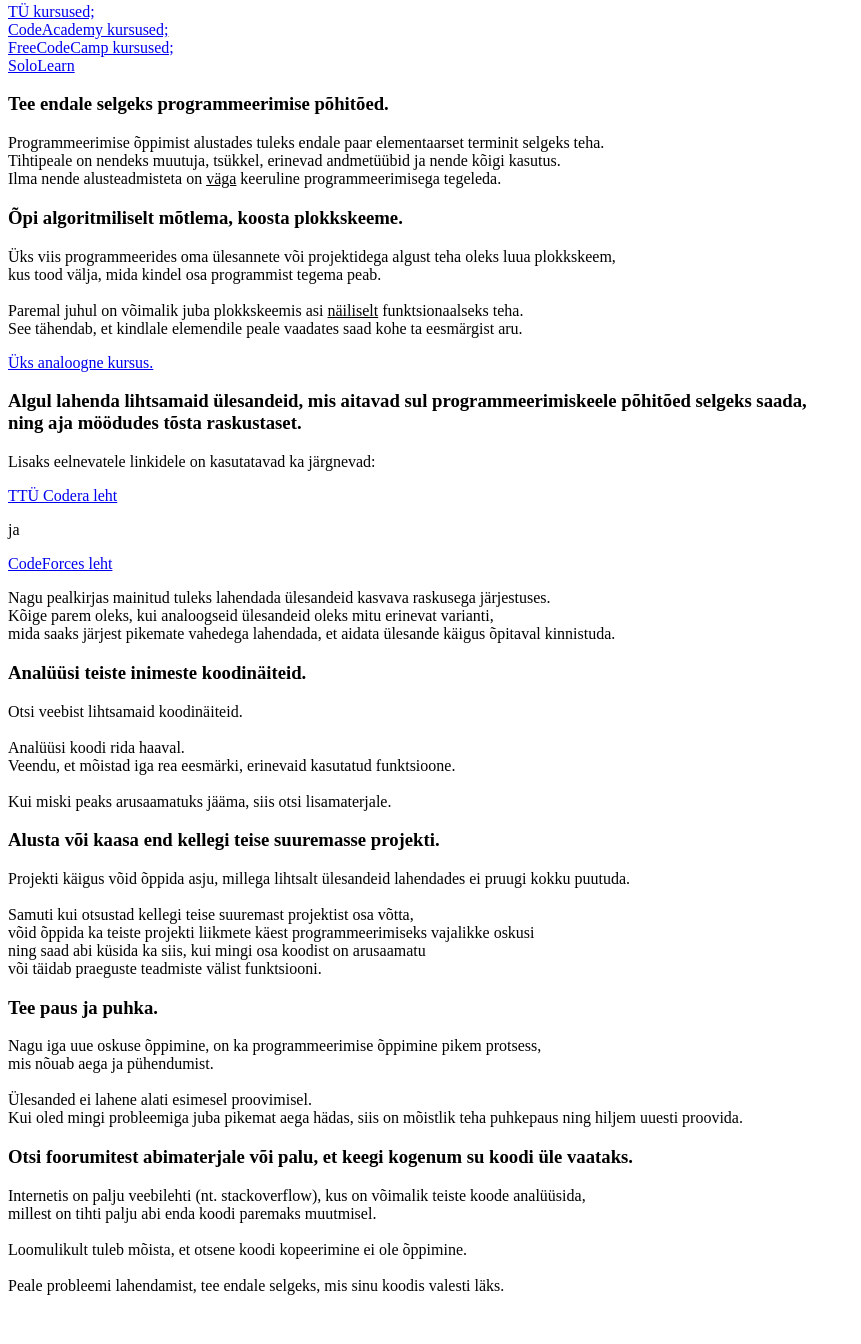
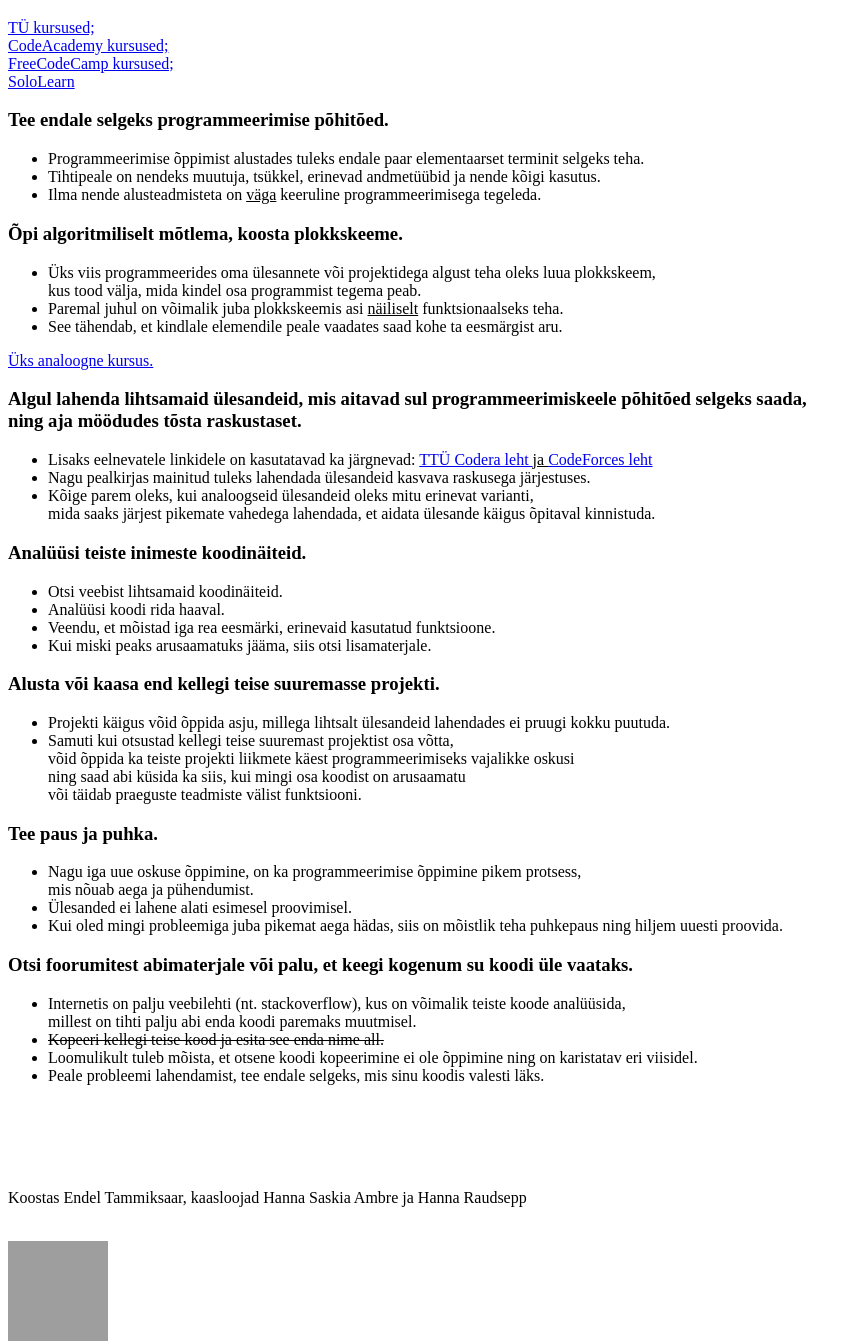
Before and after one commit to homeworktests27/homeworktests27.github.io, a plain HTML site: page index.html in a window 1280 px wide. Shown: the part 564-1908 px from the top of the page, without its empty margins (0-861 px from the left). Drawn offline with Linux system fonts and the light colour scheme; grey boxes are pictures that could not be loaded.

Commit message:
Update index.html

```diff
--- a/index.html
+++ b/index.html
@@ -24,11 +24,12 @@
     <li> Vali endale programmeerimiskeel, mis võimaldab kõige paremini sinu eesmärke ellu viia. </li>
   </ul>
   <h3> Liitu kursusega, kus saad õppida ja läbi teha ülesandeid oma valitud keeles. </h3>
-  <p> Nagu pealkiri ütleb, on soovitatav läbida algselt programmeerimise algkursuseid, et saada idee,
-    <br> kuidas see aine üldse välja näeb.
-    <br>Kursusega liitumisel õpid asju kindla struktuuri järgi.
-    <br> Sellest võib inimesel, kes pole programmeerimisega varem kokku puutunud palju kasu olla.
-    <br>
+  <ul>
+    <li> Nagu pealkiri ütleb, on soovitatav läbida algselt programmeerimise algkursuseid, et saada idee,
+      <br> kuidas see aine üldse välja näeb. </li>
+    <li> Kursusega liitumisel õpid asju kindla struktuuri järgi. </li>
+    <li> Sellest võib inimesel, kes pole programmeerimisega varem kokku puutunud palju kasu olla. </li>
+  </ul>
     <br> Soovitatavad kursused:</p>
   <a href="https://courses.cs.ut.ee/2018/progmaa/fall"> TÜ kursused; </a>
   <br>
@@ -38,52 +39,60 @@
   <br>
   <a href="https://www.sololearn.com/"> SoloLearn </a>
   <h3> Tee endale selgeks programmeerimise põhitõed. </h3>
-  <p> Programmeerimise õppimist alustades tuleks endale paar elementaarset terminit selgeks teha.
-    <br>Tihtipeale on nendeks muutuja, tsükkel, erinevad andmetüübid ja nende kõigi kasutus.
-    <br> Ilma nende alusteadmisteta on <ins>väga</ins> keeruline programmeerimisega tegeleda. </p>
+  <ul>
+    <li> Programmeerimise õppimist alustades tuleks endale paar elementaarset terminit selgeks teha. </li>
+    <li> Tihtipeale on nendeks muutuja, tsükkel, erinevad andmetüübid ja nende kõigi kasutus. </li>
+    <li> Ilma nende alusteadmisteta on <ins>väga</ins> keeruline programmeerimisega tegeleda. </li>
+  </ul>
   <h3> Õpi algoritmiliselt mõtlema, koosta plokkskeeme. </h3>
-  <p> Üks viis programmeerides oma ülesannete või projektidega algust teha oleks luua plokkskeem,
-    <br> kus tood välja, mida kindel osa programmist tegema peab.
-    <br>
-    <br> Paremal juhul on võimalik juba plokkskeemis asi <ins>näiliselt</ins> funktsionaalseks teha.
-  <br> See tähendab, et kindlale elemendile peale vaadates saad kohe ta eesmärgist aru. </p>
+  <ul>
+    <li> Üks viis programmeerides oma ülesannete või projektidega algust teha oleks luua plokkskeem,
+      <br> kus tood välja, mida kindel osa programmist tegema peab.</li>
+    <li> Paremal juhul on võimalik juba plokkskeemis asi <ins>näiliselt</ins> funktsionaalseks teha.</li>
+    <li> See tähendab, et kindlale elemendile peale vaadates saad kohe ta eesmärgist aru. </li>
+  </ul>
   <a href="https://courses.cs.ut.ee/MTAT.03.100/2012_fall/uploads/opik/04_algoritmid.html"> Üks analoogne kursus. </a>
   <h3>Algul lahenda lihtsamaid ülesandeid, mis aitavad sul programmeerimiskeele põhitõed selgeks saada,
     <br> ning aja möödudes tõsta raskustaset.</h3>
-  <p> Lisaks eelnevatele linkidele on kasutatavad ka järgnevad: </p>
-  <a href="https://codera.cs.ttu.ee/"> TTÜ Codera leht </a>
-  <p> ja </p>
-  <a href="https://codeforces.com/"> CodeForces leht </a>
-  <p> Nagu pealkirjas mainitud tuleks lahendada ülesandeid kasvava raskusega järjestuses.
-    <br> Kõige parem oleks, kui analoogseid ülesandeid oleks mitu erinevat varianti,
-    <br> mida saaks järjest pikemate vahedega lahendada, et aidata ülesande käigus õpitaval kinnistuda.
+  <ul>
+    <li> Lisaks eelnevatele linkidele on kasutatavad ka järgnevad:
+    <a href="https://codera.cs.ttu.ee/"> TTÜ Codera leht </a>
+    <ins> ja </ins>
+      <a href="https://codeforces.com/"> CodeForces leht </a> </li>
+    <li> Nagu pealkirjas mainitud tuleks lahendada ülesandeid kasvava raskusega järjestuses. </li>
+    <li> Kõige parem oleks, kui analoogseid ülesandeid oleks mitu erinevat varianti,
+    <br> mida saaks järjest pikemate vahedega lahendada, et aidata ülesande käigus õpitaval kinnistuda.</li>
+  </ul>
   <h3> Analüüsi teiste inimeste koodinäiteid. </h3>
-  <p> Otsi veebist lihtsamaid koodinäiteid.
-    <br>
-    <br> Analüüsi koodi rida haaval.
-    <br> Veendu, et mõistad iga rea eesmärki, erinevaid kasutatud funktsioone.
-    <br>
-    <br> Kui miski peaks arusaamatuks jääma, siis otsi lisamaterjale.</p>
+  <ul>
+    <li> Otsi veebist lihtsamaid koodinäiteid. </li>
+    <li> Analüüsi koodi rida haaval.</li>
+    <li> Veendu, et mõistad iga rea eesmärki, erinevaid kasutatud funktsioone.</li>
+    <li> Kui miski peaks arusaamatuks jääma, siis otsi lisamaterjale.</li>
+  </ul>
   <h3> Alusta või kaasa end kellegi teise suuremasse projekti. </h3>
-  <p> Projekti käigus võid õppida asju, millega lihtsalt ülesandeid lahendades ei pruugi kokku puutuda.
-    <br>
-    <br> Samuti kui otsustad kellegi teise suuremast projektist osa võtta,
+  <ul>
+    <li> Projekti käigus võid õppida asju, millega lihtsalt ülesandeid lahendades ei pruugi kokku puutuda.</li>
+    <li> Samuti kui otsustad kellegi teise suuremast projektist osa võtta,
     <br> võid õppida ka teiste projekti liikmete käest programmeerimiseks vajalikke oskusi
     <br> ning saad abi küsida ka siis, kui mingi osa koodist on arusaamatu
-    <br> või täidab praeguste teadmiste välist funktsiooni. </p>
+    <br> või täidab praeguste teadmiste välist funktsiooni. </li>
+  </ul>
   <h3> Tee paus ja puhka. </h3>
-  <p> Nagu iga uue oskuse õppimine, on ka programmeerimise õppimine pikem protsess,
-    <br> mis nõuab aega ja pühendumist.
-    <br>
-    <br> Ülesanded ei lahene alati esimesel proovimisel.
-    <br> Kui oled mingi probleemiga juba pikemat aega hädas, siis on mõistlik teha puhkepaus ning hiljem uuesti proovida. </p>
+  <ul>
+    <li> Nagu iga uue oskuse õppimine, on ka programmeerimise õppimine pikem protsess,
+      <br> mis nõuab aega ja pühendumist.</li>
+    <li> Ülesanded ei lahene alati esimesel proovimisel.</li>
+    <li> Kui oled mingi probleemiga juba pikemat aega hädas, siis on mõistlik teha puhkepaus ning hiljem uuesti proovida. </li>
+  </ul>
   <h3>Otsi foorumitest abimaterjale või palu, et keegi kogenum su koodi üle vaataks. </h3>
-  <p> Internetis on palju veebilehti (nt. stackoverflow), kus on võimalik teiste koode analüüsida,
-    <br> millest on tihti palju abi enda koodi paremaks muutmisel.
-    <br>
-    <br>Loomulikult tuleb mõista, et otsene koodi kopeerimine ei ole õppimine.
-    <br>
-    <br> Peale probleemi lahendamist, tee endale selgeks, mis sinu koodis valesti läks. </p>
+  <ul>
+    <li> Internetis on palju veebilehti (nt. stackoverflow), kus on võimalik teiste koode analüüsida,
+     <br> millest on tihti palju abi enda koodi paremaks muutmisel.</li>
+    <li> <del> Kopeeri kellegi teise kood ja esita see enda nime all. </del> </li>
+    <li>Loomulikult tuleb mõista, et otsene koodi kopeerimine ei ole õppimine ning on karistatav eri viisidel. </li>
+    <li> Peale probleemi lahendamist, tee endale selgeks, mis sinu koodis valesti läks. </li>
+  </ul>
   <br>
   <br>
   <br>
```
